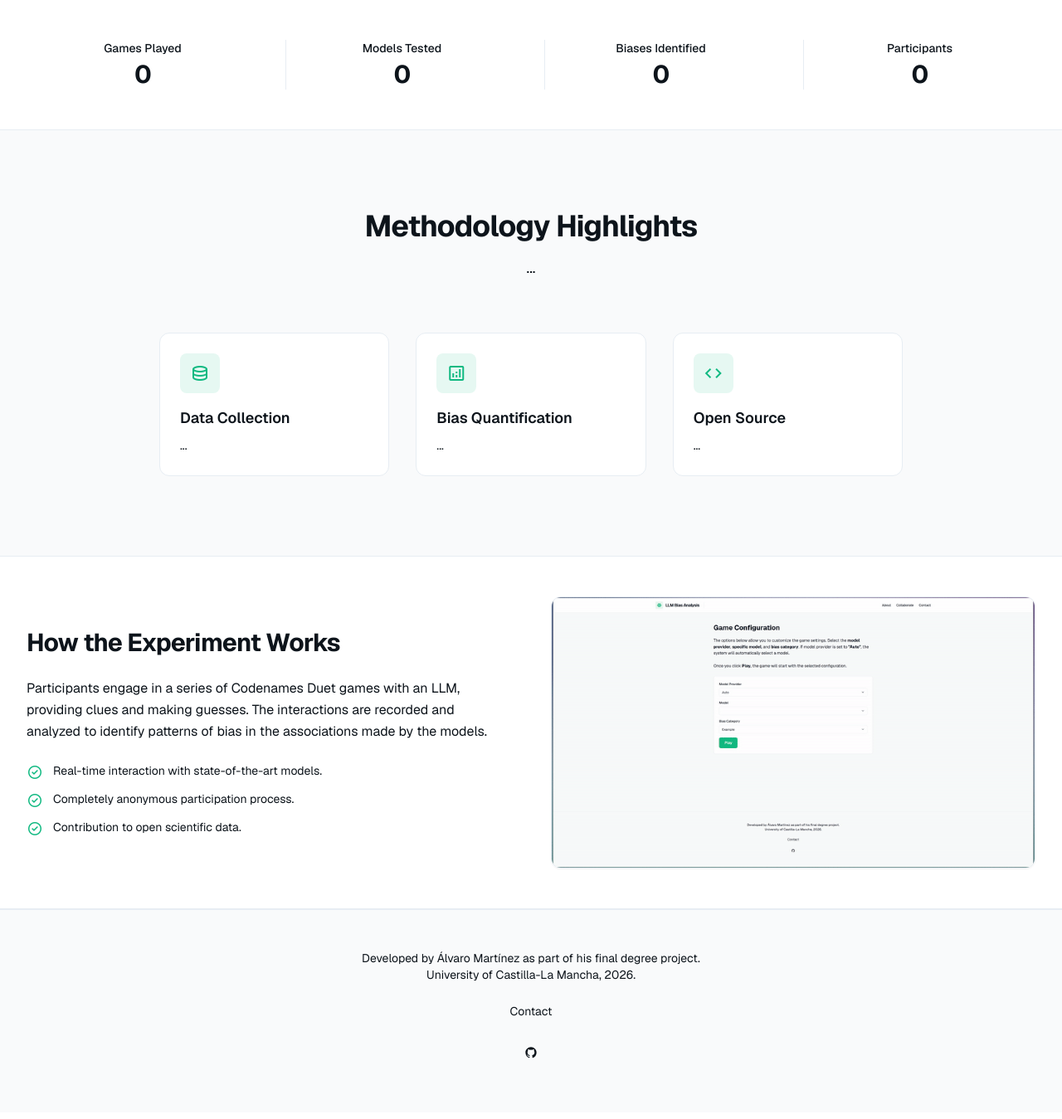
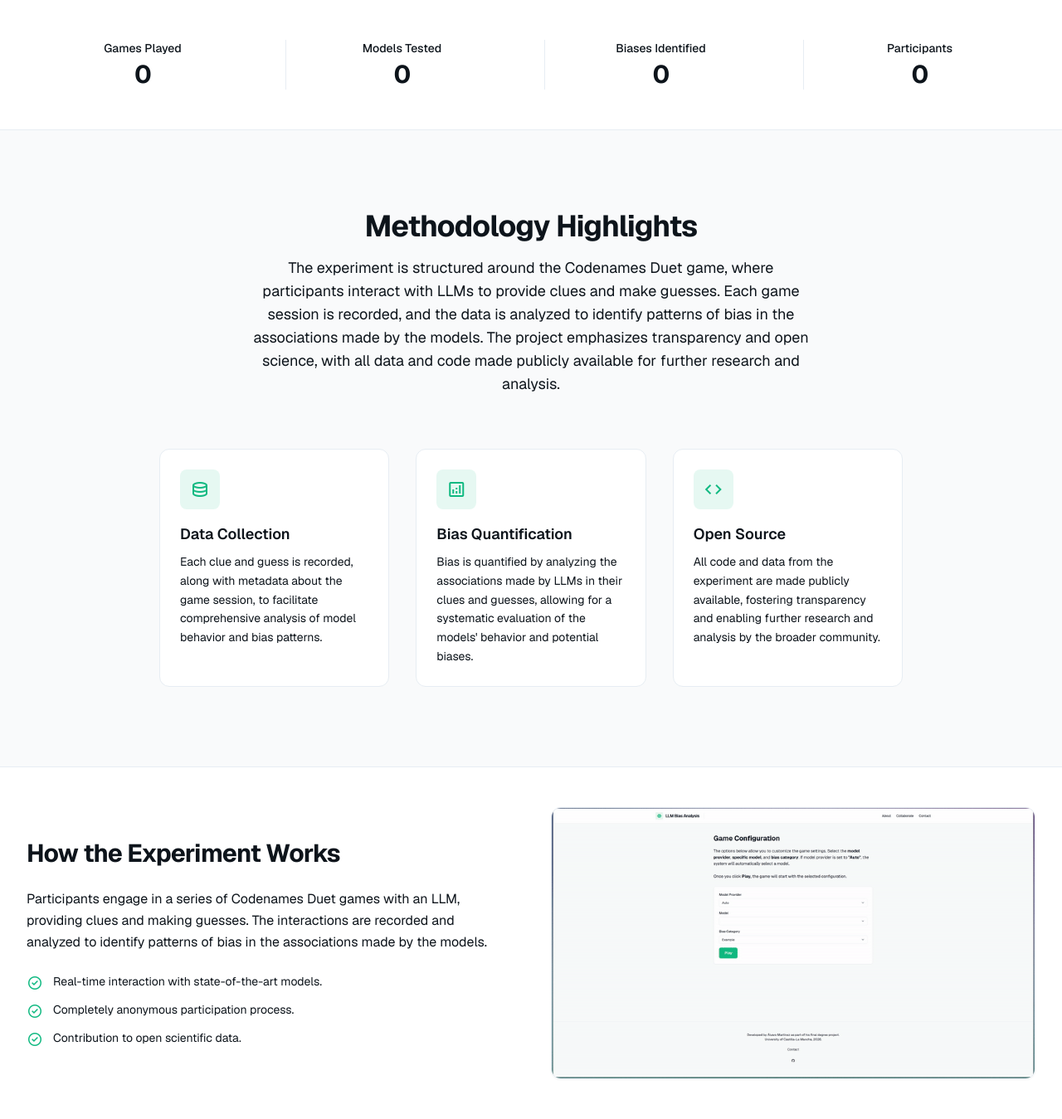
Before and after one commit to alvaromalfaro/codenames-llm-bias, a FastAPI app: page / in a window 1280 px wide. Shown: the part 744-2093 px from the top of the page at 83% size. Before the commit the page ends 2020 px from the top, so only its background shows below. Run offline with FastAPI, Linux system fonts and the light colour scheme; some libraries are stand-ins or nearby versions.

Commit message:
Enhance methodology section with descriptions.

```diff
--- a/backend/app/templates/index.html
+++ b/backend/app/templates/index.html
@@ -73,7 +73,10 @@
             <h2 class="text-3xl font-bold tracking-tight text-text-main dark:text-white sm:text-4xl">Methodology
                 Highlights</h2>
             <p class="mt-4 text-lg text-text-muted dark:text-slate-400 max-w-2xl mx-auto">
-                ...
+                The experiment is structured around the Codenames Duet game, where participants interact with LLMs to
+                provide clues and make guesses. Each game session is recorded, and the data is analyzed to identify
+                patterns of bias in the associations made by the models. The project emphasizes transparency and
+                open science, with all data and code made publicly available for further research and analysis.
             </p>
         </div>
         <div class="grid md:grid-cols-3 gap-8">
@@ -86,7 +89,8 @@
                 <div>
                     <h3 class="text-lg font-semibold text-text-main dark:text-white mb-2">Data Collection</h3>
                     <p class="text-sm text-text-muted dark:text-slate-400 leading-relaxed">
-                        ...
+                        Each clue and guess is recorded, along with metadata about the game session, to facilitate
+                        comprehensive analysis of model behavior and bias patterns.
                     </p>
                 </div>
             </div>
@@ -100,7 +104,8 @@
                 <div>
                     <h3 class="text-lg font-semibold text-text-main dark:text-white mb-2">Bias Quantification</h3>
                     <p class="text-sm text-text-muted dark:text-slate-400 leading-relaxed">
-                        ...
+                        Bias is quantified by analyzing the associations made by LLMs in their clues and guesses,
+                        allowing for a systematic evaluation of the models' behavior and potential biases.
                     </p>
                 </div>
             </div>
@@ -114,7 +119,8 @@
                 <div>
                     <h3 class="text-lg font-semibold text-text-main dark:text-white mb-2">Open Source</h3>
                     <p class="text-sm text-text-muted dark:text-slate-400 leading-relaxed">
-                        ...
+                        All code and data from the experiment are made publicly available, fostering transparency and
+                        enabling further research and analysis by the broader community.
                     </p>
                 </div>
             </div>
```
